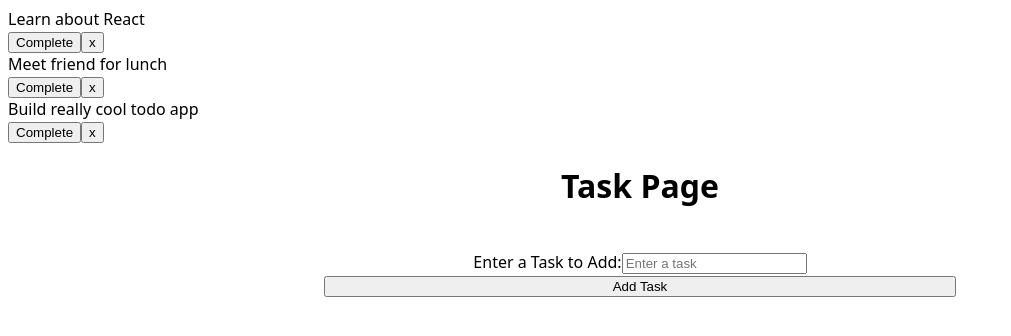
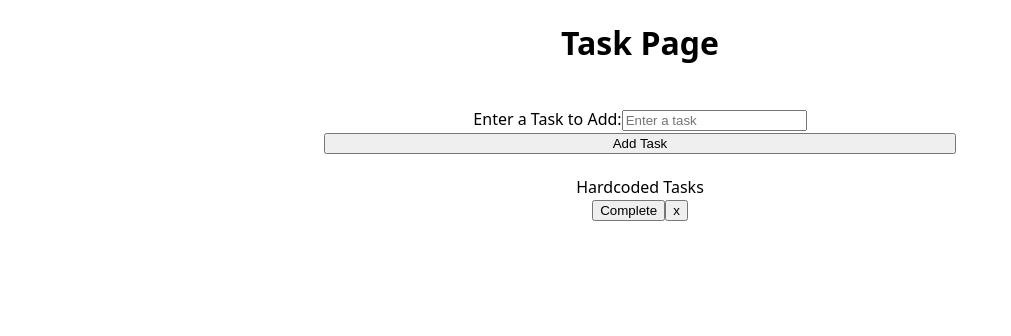
Before and after one commit to eshanw48/Project-Mangement-System, a React app: page /tasks in a window 1280 px wide. Shown: the top 336 px of the page, without its empty margins (0-1011 px from the left). Built offline with nearby package versions, Linux system fonts and the light colour scheme; no server answers; sample sign-in values are in the browser's storage; the HTML template or start-up script is replaced by a standard one.

Commit message:
Task styling

```diff
--- a/src/components/Tasks/Tasks.js
+++ b/src/components/Tasks/Tasks.js
@@ -7,14 +7,6 @@ import {
     NavItem,
     Button
 } from "react-bootstrap";
-
-import {
-    BrowserRouter as Router,
-    Route,
-    Switch,
-    Redirect,
-    Link
-} from "react-router-dom";
 
 
 // style dependencies
@@ -37,8 +29,8 @@ function TasksList({ tasks, index, completeTasks, removeTasks })
         >
           {tasks.text}
           <div>
-            <button onClick={() => completeTasks(index)}>Complete</button>
-            <button onClick={() => removeTasks(index)}>x</button>
+            <Button onClick={() => completeTasks(index)}>Complete</Button>
+            <Button onClick={() => removeTasks(index)}>x</Button>
           </div>
         </div>
       );
@@ -83,24 +75,13 @@ function TasksForm({addTasks}){
 
         )
 
-
-
-
 }
 
 function Tasks(){
 
     const [tasks, setTasks] = React.useState([
         {
-          text: "Learn about React",
-          isCompleted: false
-        },
-        {
-          text: "Meet friend for lunch",
-          isCompleted: false
-        },
-        {
-          text: "Build really cool todo app",
+          text: "Hardcoded Tasks",
           isCompleted: false
         }
       ]);
@@ -125,8 +106,9 @@ function Tasks(){
 
 
     return(
-        <div>
-          {tasks.map((tasks, index) => (
+        <div style ={{textAlign: "center"}}>
+        <TasksForm addTasks={addTasks} />
+        {tasks.map((tasks, index) => (
             <TasksList
               key={index}
               index={index}
@@ -135,7 +117,6 @@ function Tasks(){
               removeTasks={removeTasks}
             />
           ))}
-          <TasksForm addTasks={addTasks} />
         </div>
     );
 
```
